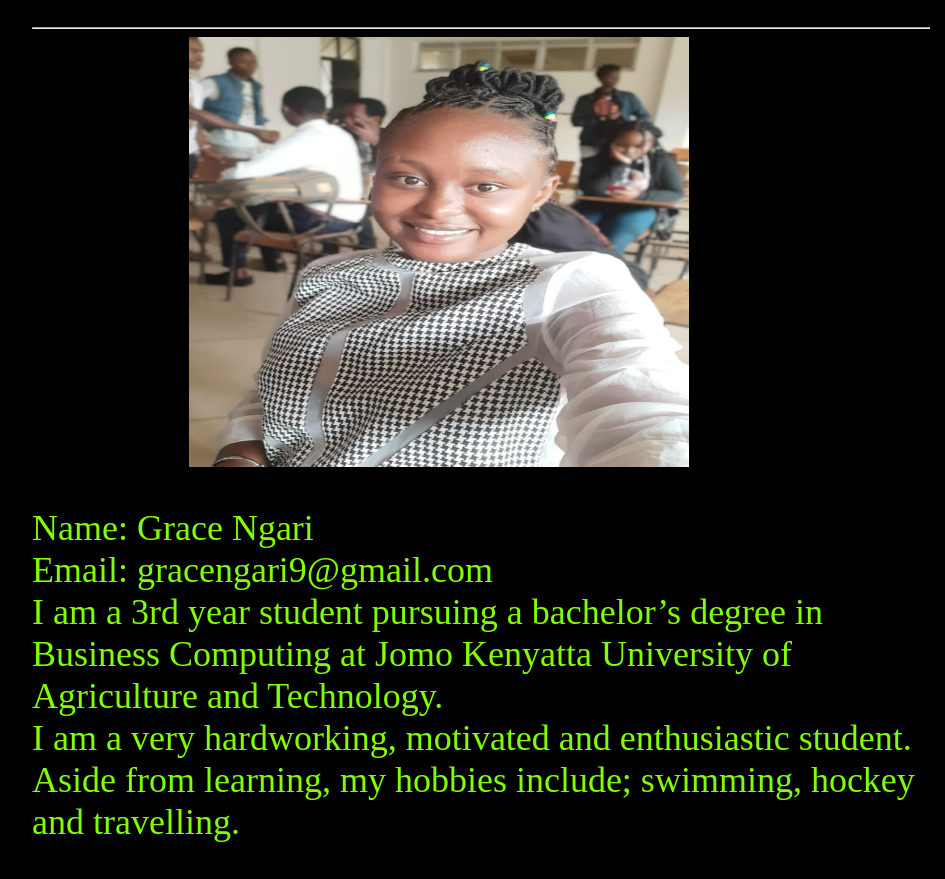
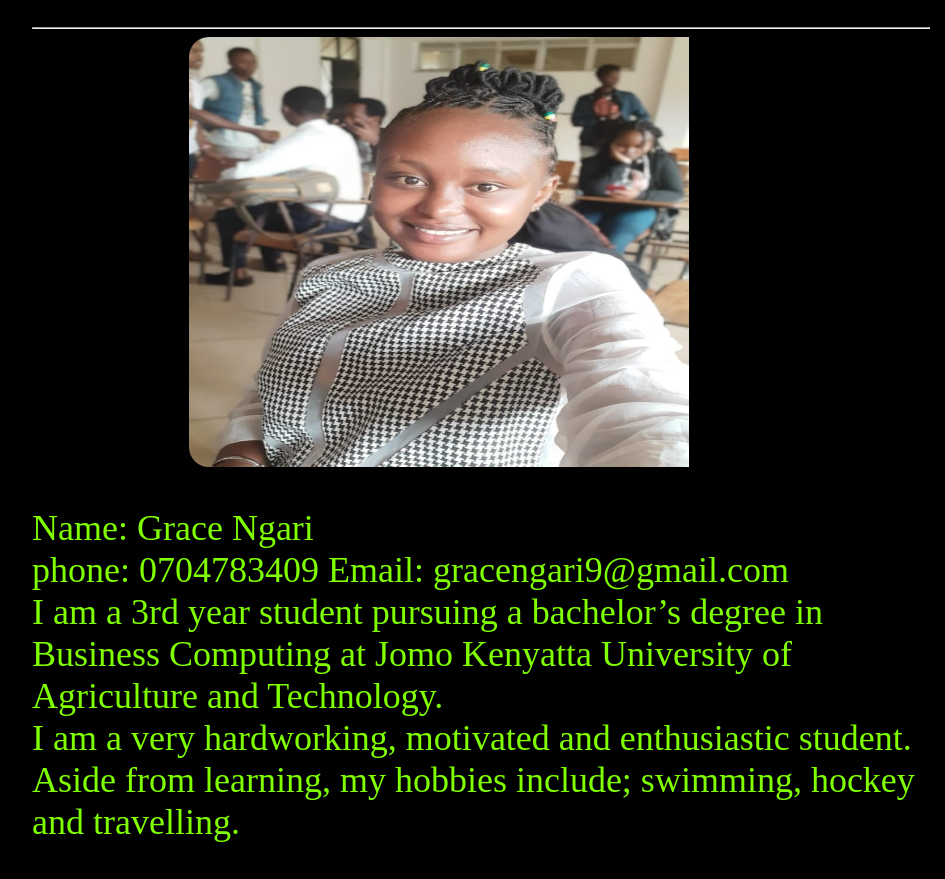
Before and after one commit to grace-ngari/grace-resume, a plain HTML site: page index.html in a window 1280 px wide. Shown: the part 61-940 px from the top of the page, without its empty margins (160-1105 px from the left). Drawn offline with Linux system fonts and the light colour scheme.

Commit message:
modified index.html  and style.css

```diff
--- a/index.html
+++ b/index.html
@@ -17,6 +17,7 @@
 
     <p class="text">
         Name: Grace Ngari <br />
+        phone: 0704783409
         Email: gracengari9@gmail.com <br />
         I am a 3rd year student pursuing a bachelor’s degree in Business Computing
         at Jomo Kenyatta University of Agriculture and Technology. <br />
--- a/static/style.css
+++ b/static/style.css
@@ -18,4 +18,5 @@ background-color: black;
     padding-right: 82px;
     height:430px ;
     width: 500px;
+    border-radius: 20px;;
 }
```
